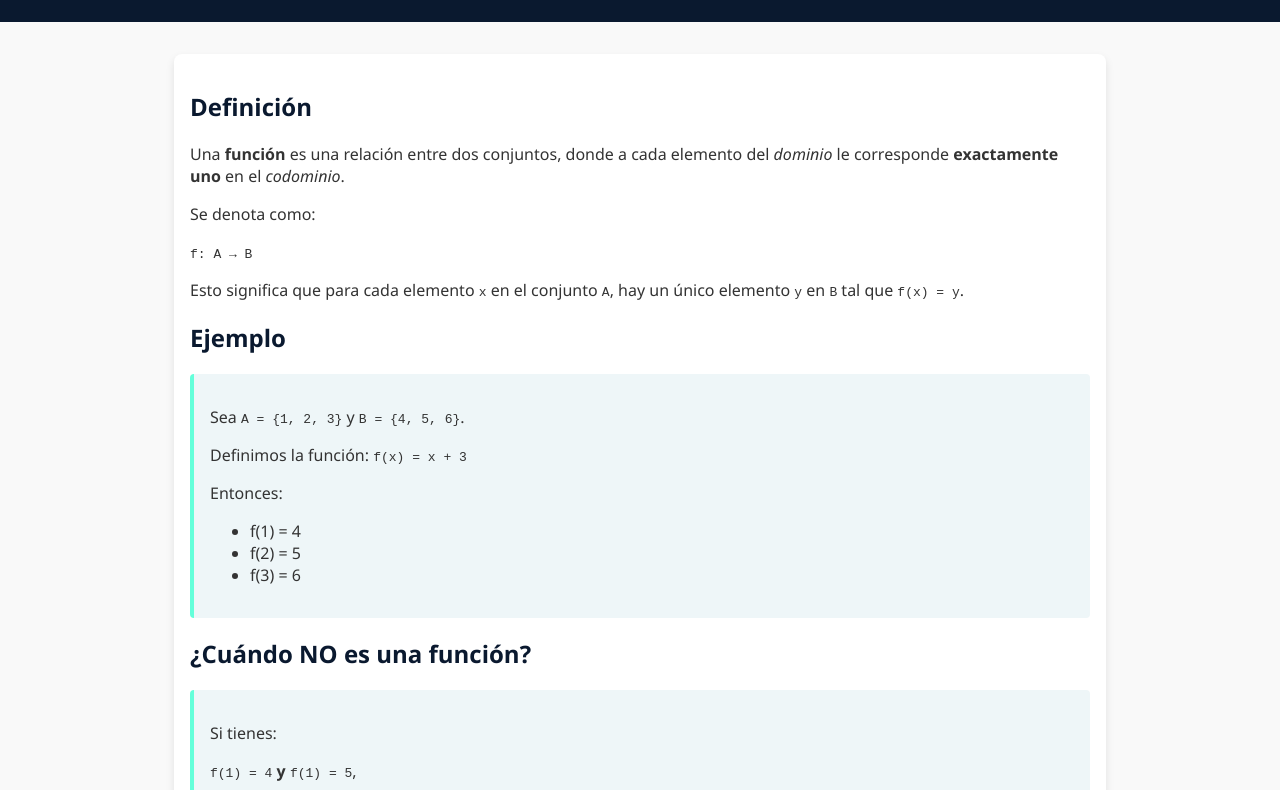
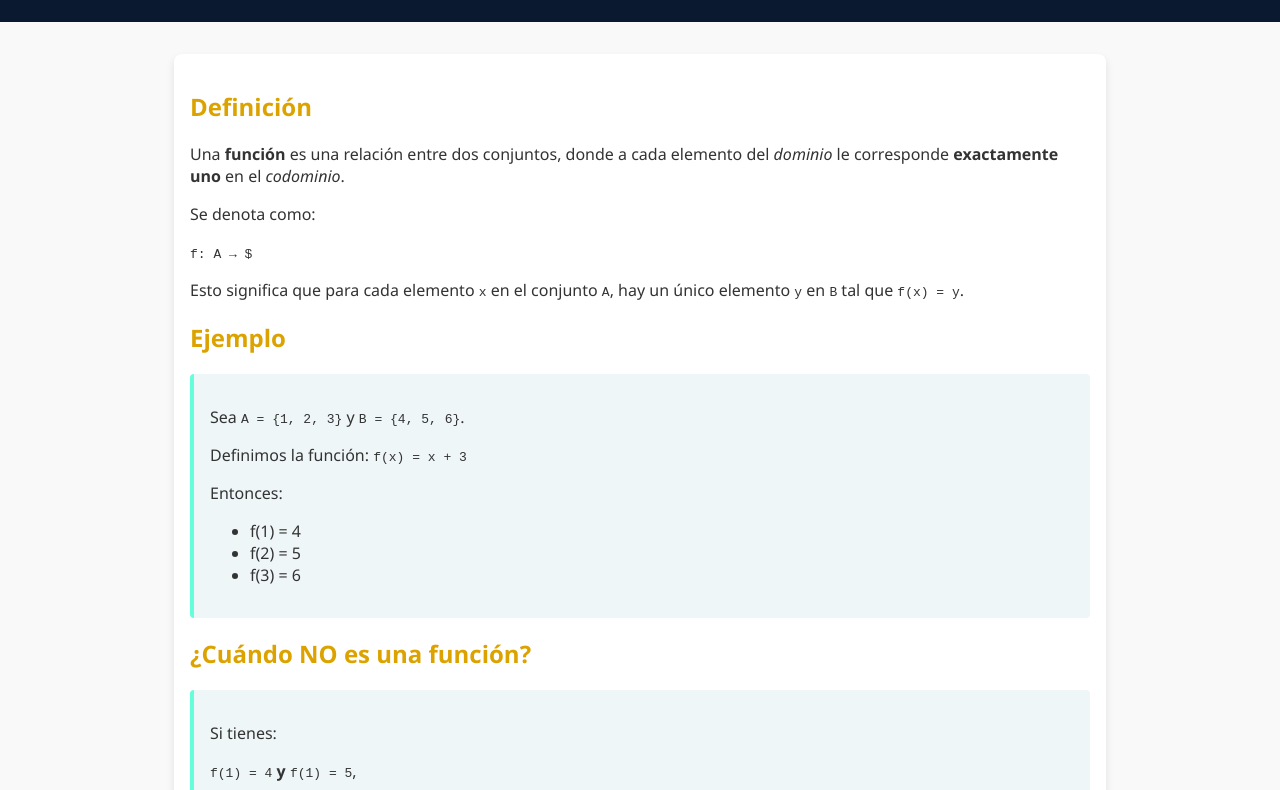
Before and after one commit to CultoGauss/elcultodegauss.github.io, a plain HTML site: page Calculo Diferencial/clase1.html in a window 1280 px wide. Shown: the part 96-886 px from the top of the page. Drawn offline with Linux system fonts and the light colour scheme.

Commit message:
clase1.html

```diff
--- a/Calculo Diferencial/clase1.html
+++ b/Calculo Diferencial/clase1.html
@@ -3,7 +3,7 @@
 <head>
   <meta charset="UTF-8" />
   <meta name="viewport" content="width=device-width, initial-scale=1.0" />
-  <title>Clase 1: ¿Qué es una función?</title>
+  <title>¿Qué es una función?</title>
   <style>
     body {
       font-family: 'Segoe UI', sans-serif;
@@ -27,7 +27,7 @@
       box-shadow: 0 4px 8px rgba(0,0,0,0.1);
     }
     h1, h2 {
-      color: #0a192f;
+      color: #dca300;
     }
     .example {
       background: #eef6f8;
@@ -59,7 +59,7 @@
     <h2>Definición</h2>
     <p>Una <strong>función</strong> es una relación entre dos conjuntos, donde a cada elemento del <em>dominio</em> le corresponde <strong>exactamente uno</strong> en el <em>codominio</em>.</p>
     <p>Se denota como:</p>
-    <p><code>f: A → B</code></p>
+    <p><code>f: A → $</code></p>
     <p>Esto significa que para cada elemento <code>x</code> en el conjunto <code>A</code>, hay un único elemento <code>y</code> en <code>B</code> tal que <code>f(x) = y</code>.</p>
 
     <h2>Ejemplo</h2>
```
